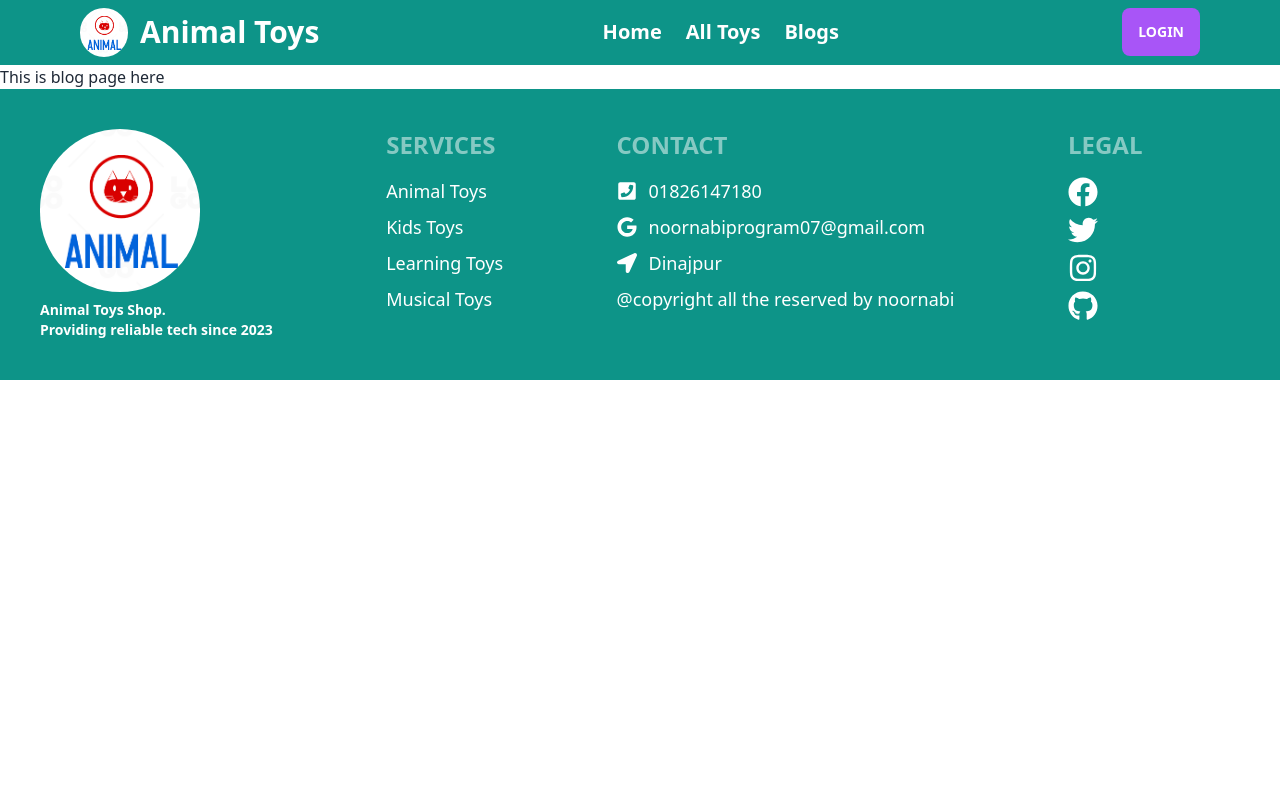
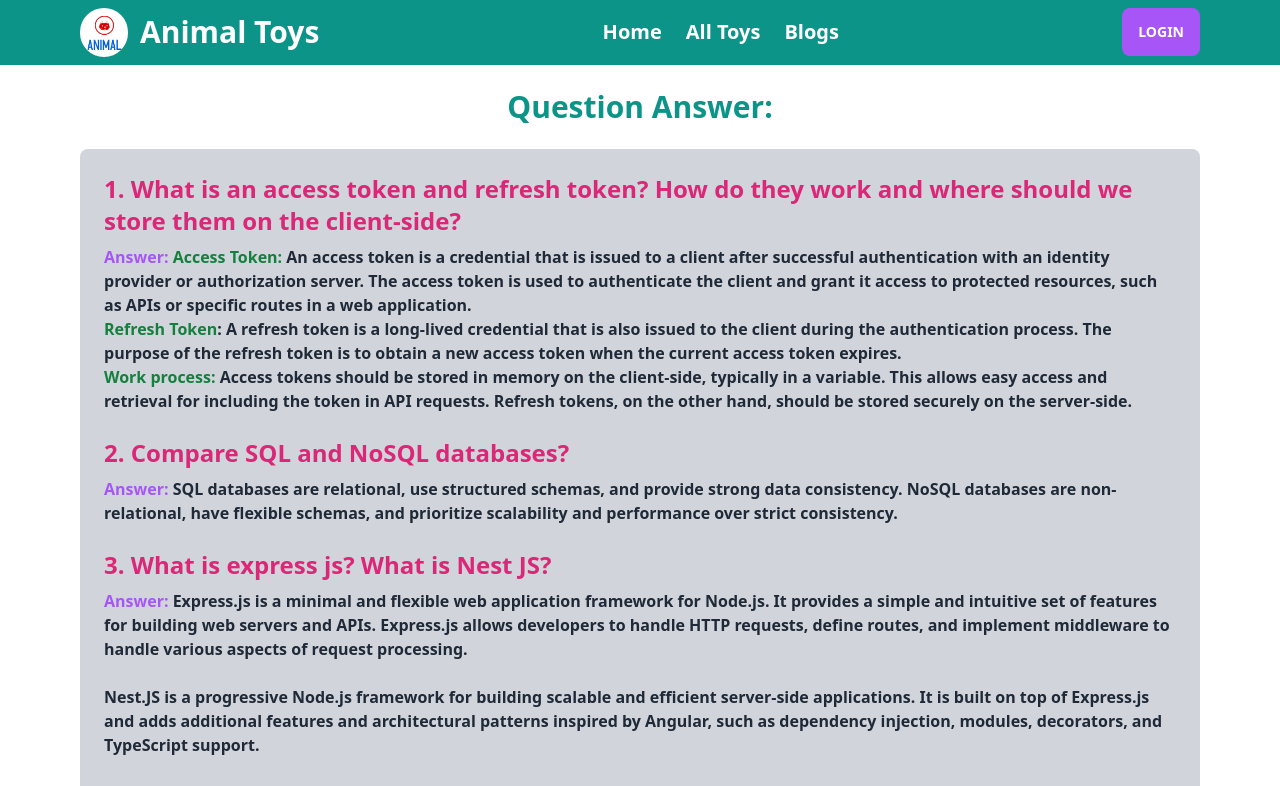
Before and after one commit to noornabi07/animal-toy-shop-clients, a React (Vite) app: page /blog in a window 1280 px wide. Shown: the top 786 px of the page. Built offline with nearby package versions, Linux system fonts and the light colour scheme; no server answers.

Commit message:
update design modify done

```diff
--- a/src/components/AllToys/AllToys.jsx
+++ b/src/components/AllToys/AllToys.jsx
@@ -42,7 +42,8 @@ const AllToys = () => {
                                 <th>Name</th>
                                 <th>Toy Name</th>
                                 <th>Sub Category</th>
-                                <th>Available Quantity</th>
+                                <th>Price</th>
+                                <th>Quantity</th>
                                 <th>Details</th>
                             </tr>
                         </thead>
@@ -51,10 +52,11 @@ const AllToys = () => {
                                 allToys.map((toy, index)=> <tr
                                     key={toy._id}
                                 >
-                                    <td>{index+1}</td>
-                                    <td className='text-red-500'>{toy.sellerName}</td>
+                                    <td className='text-green-500 font-bold'>{index+1}</td>
+                                    <td className='text-purple-500'>{toy.sellerName}</td>
                                     <td>{toy.toyName}</td>
                                     <td>{toy.subCategory}</td>
+                                    <td>{toy.price}</td>
                                     <td>{toy.quantity}</td>
                                     <Link to={`/details/${toy._id}`}>
                                         <button className="btn btn-sm bg-teal-600 mt-3">View Details</button>
--- a/src/components/Blog/Blog.jsx
+++ b/src/components/Blog/Blog.jsx
@@ -3,7 +3,32 @@ import React from 'react';
 const Blog = () => {
     return (
         <div>
-            <h2>This is blog page here</h2>
+            <h2 className='text-3xl font-bold text-teal-600 my-6 text-center'>Question Answer:</h2>
+            <div className='md:mx-20  bg-gray-300 mt-6 p-6 rounded-lg mx-4'>
+                <h2 className='font-bold md:text-2xl mb-2 text-pink-600'>1. What is an access token and refresh token? How do they work and where should we store them on the client-side?</h2>
+                <p className='font-semibold mb-6'><span className='text-purple-500 font-bold'>Answer:</span> <span className='text-green-700'>Access Token: </span>
+                    An access token is a credential that is issued to a client after successful authentication with an identity provider or authorization server. The access token is used to authenticate the client and grant it access to protected resources, such as APIs or specific routes in a web application.
+                    <br />
+                    <span className='text-green-700'>Refresh Token</span>: A refresh token is a long-lived credential that is also issued to the client during the authentication process. The purpose of the refresh token is to obtain a new access token when the current access token expires.
+
+                    <br />
+                    <span className='text-green-700'>Work process: </span> Access tokens should be stored in memory on the client-side, typically in a variable. This allows easy access and retrieval for including the token in API requests.
+                    Refresh tokens, on the other hand, should be stored securely on the server-side.
+                </p>
+
+                <h2 className='font-bold md:text-2xl mb-2 text-pink-600'>2. Compare SQL and NoSQL databases?</h2>
+                <p className='font-semibold mb-6'><span className='text-purple-500 font-bold'>Answer:</span> SQL databases are relational, use structured schemas, and provide strong data consistency. NoSQL databases are non-relational, have flexible schemas, and prioritize scalability and performance over strict consistency.</p>
+
+
+                <h2 className='font-bold md:text-2xl mb-2 text-pink-600'>3. What is express js? What is Nest JS?</h2>
+                <p className='font-semibold mb-6'><span className='text-purple-500 font-bold'>Answer:</span> Express.js is a minimal and flexible web application framework for Node.js. It provides a simple and intuitive set of features for building web servers and APIs. Express.js allows developers to handle HTTP requests, define routes, and implement middleware to handle various aspects of request processing. <br /> <br />
+
+                Nest.JS is a progressive Node.js framework for building scalable and efficient server-side applications. It is built on top of Express.js and adds additional features and architectural patterns inspired by Angular, such as dependency injection, modules, decorators, and TypeScript support. </p>
+
+                <h2 className='font-bold md:text-2xl mb-2 text-pink-600'>4. What is MongoDB aggregate and how does it work?</h2>
+                <p className='font-semibold mb-6'><span className='text-purple-500 font-bold'>Answer:</span>MongoDB's aggregate is a method for performing data aggregation operations on collections. It uses a pipeline of stages to process and transform data, allowing operations like filtering, grouping, sorting, and reshaping of documents.
+                </p>
+            </div>
         </div>
     );
 };
--- a/src/components/Footer/Footer.jsx
+++ b/src/components/Footer/Footer.jsx
@@ -5,7 +5,7 @@ import { FaBeer, FaFacebook, FaGithub, FaGoogle, FaInstagram, FaLocationArrow, F
 const Footer = () => {
     return (
         <div>
-            <footer className="footer p-10 bg-teal-600 text-white">
+            <footer className="footer p-10 mt-10 bg-teal-600 text-white">
                 <div>
                     <img className='w-40 rounded-full' src={logo} alt="" />
                     <p className='font-semibold'>Animal Toys Shop.<br />Providing reliable tech since 2023</p>
--- a/src/components/MyToys/MyToys.jsx
+++ b/src/components/MyToys/MyToys.jsx
@@ -60,11 +60,14 @@ const MyToys = () => {
                     {/* head */}
                     <thead className='font-bold text-red-600'>
                         <tr>
-                            <th className='text-green-500'>No</th>
+                            <th>No</th>
                             <th>Name</th>
+                            <th>Email</th>
                             <th>Toy Name</th>
                             <th>Sub Category</th>
-                            <th>Available Quantity</th>
+                            <th>Price</th>
+                            <th>Rating</th>
+                            <th>Quantity</th>
                             <th>Update</th>
                             <th>Delete</th>
                         </tr>
--- a/src/components/TableRow/TableRow.jsx
+++ b/src/components/TableRow/TableRow.jsx
@@ -4,16 +4,31 @@ import { Link } from 'react-router-dom';
 import Swal from 'sweetalert2';
 
 const TableRow = ({ toy, index, handleDelete }) => {
-    const { sellerName, toyName, subCategory, quantity, _id } = toy;
+    const { sellerName, email, price, toyName, rating, subCategory, quantity, _id, photo } = toy;
 
 
     return (
         <>
             <tr>
-                <th className='text-green-500'>{index + 1}</th>
-                <td>{sellerName}</td>
+
+                <td className='text-green-500 font-bold'>{index + 1}</td>
+                <td>
+                    <div className="flex items-center space-x-3">
+                        <div className="avatar">
+                            <div className="mask mask-squircle w-12 h-12">
+                                <img src={photo} alt="Avatar Tailwind CSS Component" />
+                            </div>
+                        </div>
+                        <div>
+                            <div className="font-bold">{sellerName}</div>
+                        </div>
+                    </div>
+                </td>
+                <td>{email}</td>
                 <td>{toyName}</td>
                 <td>{subCategory}</td>
+                <td>{price}</td>
+                <th className='text-orange-400'>{rating}</th>
                 <td>{quantity}</td>
                 <td>
                     <Link to={`/updateToy/${_id}`}>
--- a/src/components/Update/Update.jsx
+++ b/src/components/Update/Update.jsx
@@ -12,7 +12,7 @@ const Update = () => {
         const price = form.price.value;
         const quantity = form.quantity.value;
         const message = form.message.value;
-        const updateToys = {price, quantity, message}
+        const updateToys = { price, quantity, message }
         console.log(updateToys)
 
         fetch(`http://localhost:5000/allToys/${_id}`, {
@@ -24,7 +24,7 @@ const Update = () => {
         })
             .then(res => res.json())
             .then(data => {
-            if(data.modifiedCount > 0){
+                if (data.modifiedCount > 0) {
                     Swal.fire({
                         title: 'Success!',
                         text: 'Toys Updated Successfully',
@@ -37,17 +37,26 @@ const Update = () => {
 
     return (
         <div className='px-20 text-center my-10'>
-            <form onSubmit={handleUpdate}  className='bg-slate-200 py-10 rounded-xl'>
+            <form onSubmit={handleUpdate} className='bg-slate-200 py-10 rounded-xl'>
                 <h4 className='text-3xl font-bold text-teal-600 mb-3'>Update Toys: <span className='text-red-500'>{toyName}</span></h4>
                 <div className='p-4'>
+                    <div className='flex justify-center gap-72'>
+                        <p className='font-bold text-teal-500 mb-2'>Price:</p>
+                        <p className='font-bold text-teal-500 mb-2'>Quantity:</p>
+                    </div>
 
                     <div>
+
                         <input type="text" name='price' defaultValue={price} placeholder="Toy Price" className="input input-bordered input-info mx-2 w-full max-w-xs" />
 
+
                         <input type="text" name='quantity' defaultValue={quantity} placeholder="available quantity" className="input input-bordered mb-4 input-info w-full max-w-xs" />
+
                     </div>
 
-                    <input type="text" name='message' defaultValue={message} placeholder="Update Details" className="input input-bordered input-info ml-2 w-[650px]" />
+                    {/* <input type="text" name='message' placeholder="Update Details" className="input h-32 input-bordered input-info ml-2 w-[650px]" /> */}
+
+                    <textarea type="text" name="message" className="input h-32 input-bordered input-info ml-2 w-[650px]" defaultValue={message} cols="10" rows="30"></textarea>
 
                     <input type="submit" className='input-bordered bg-orange-600 py-2 mt-3 font-bold rounded-lg hover:bg-gray-600 hover:duration-300 text-white input-primary w-[650px]' value="Update Toys" />
                 </div>
```
Lines whose indentation alone changed are shown as unchanged.
